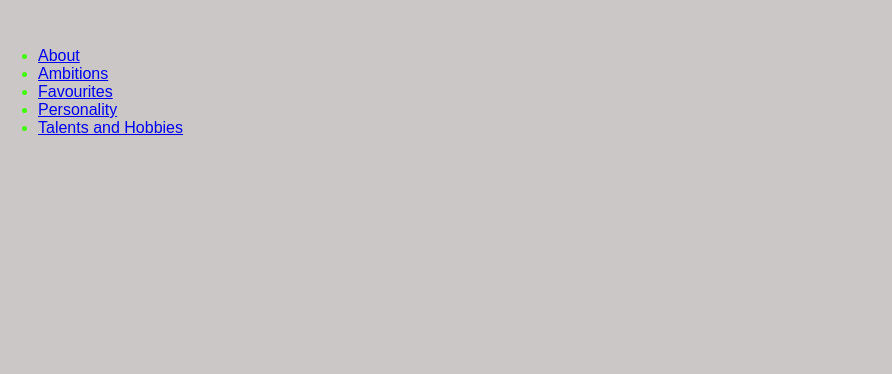
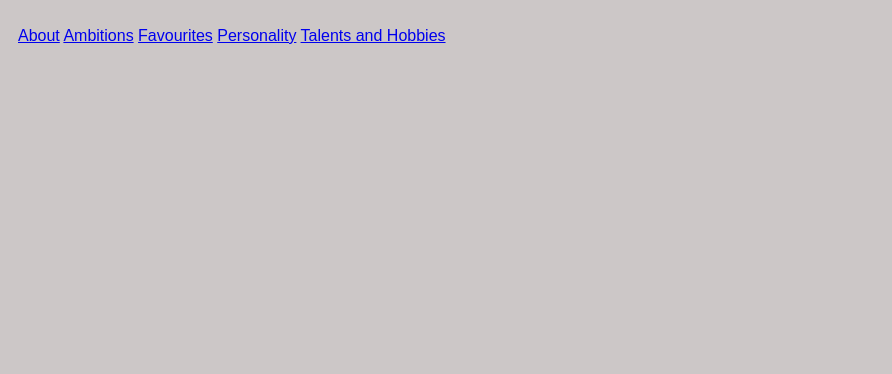
Before and after one commit to mohamedathyk/myself-webpage, a plain HTML site: page index.html in a window 1280 px wide. Shown: the part 426-800 px from the top of the page, without its empty margins (0-892 px from the left). Drawn offline with Linux system fonts and the light colour scheme.

Commit message:
first commit

```diff
--- a/index.html
+++ b/index.html
@@ -10,14 +10,13 @@
         <link rel="stylesheet" type="text/css" href="style.css"></link>
         <h1>MY SELF</h1>
         <nav>
-            <ul>
-               <li><a href="About.html">About</a></li>
-                <li><a href="Ambition.html">Ambitions</a></li>
-                <li><a href="Favourit.html">Favourites</a></li>
-                <li><a href="Personality.html">Personality</a></li>
-                <li><a href=" Telents and hobbys.html">Talents and Hobbies</a></li>
 
-            </ul>
+               <a href="About.html">About</a>
+                <a href="Ambition.html">Ambitions</a>
+                <a href="Favourit.html">Favourites</a>
+                <a href="Personality.html">Personality</a>
+                <a href=" Telents and hobbys.html">Talents and Hobbies</a>
+
         </nav>
     </body>
 </html>
```
